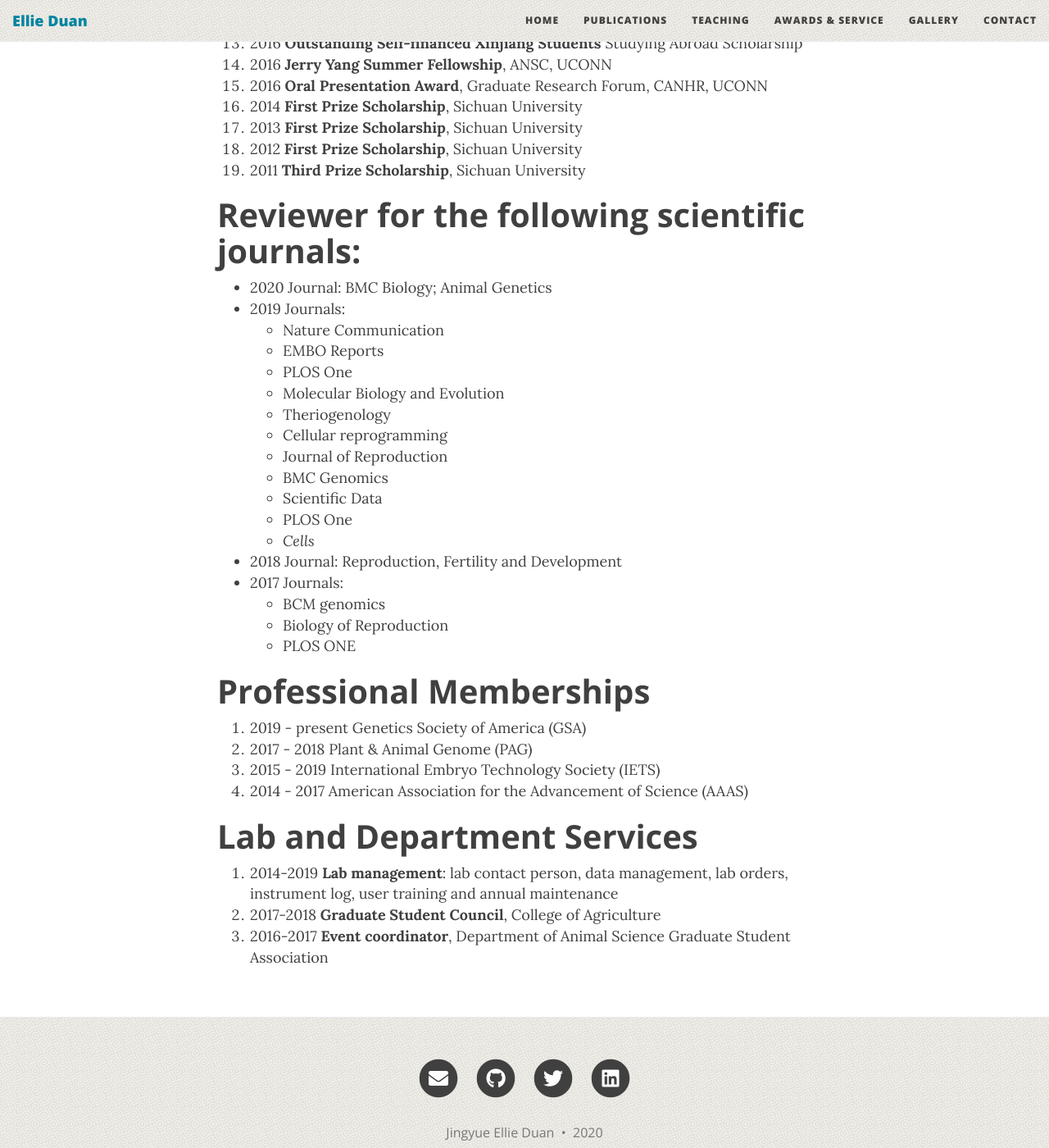
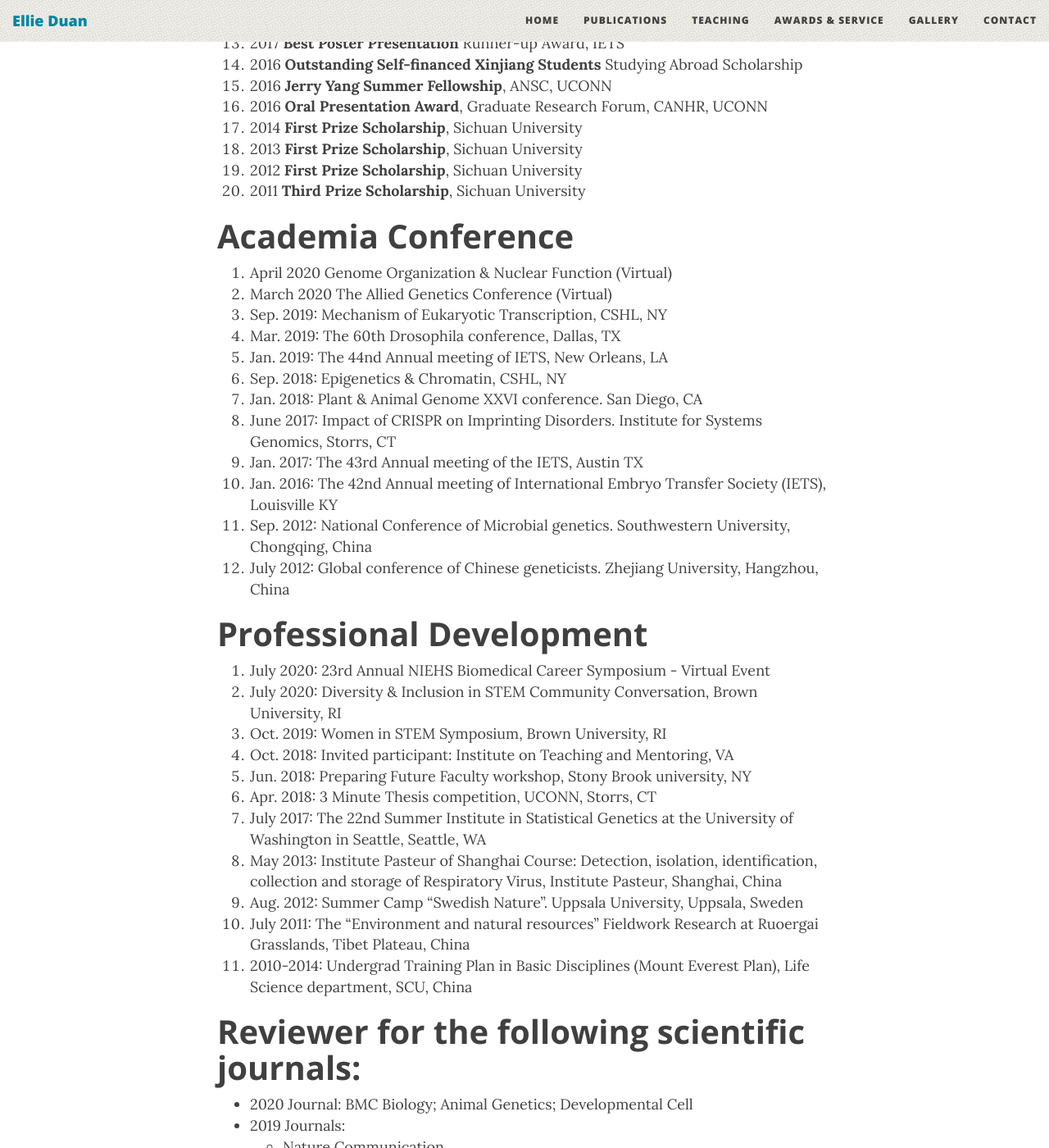
Before and after one commit to EllieDuan/EllieDuan.github.io, a Jekyll site: the page built from awards_service.md, in a window 1280 px wide and 1400 px high, scrolled down 737 px. Shown: the whole window at 82% size. Built offline with Jekyll 4.4.1, drawn with Linux system fonts in a browser that asks for light colours; nearby versions of some CDN libraries; some of the changed text lies outside the part shown.

Commit message:
update conference

```diff
--- a/awards_service.md
+++ b/awards_service.md
@@ -4,8 +4,9 @@ title: Awards & Services
 ---
 
 # Honors and Awards
-1. 2019 **Postdoc Travel Award**, Brown University, RI
-2. 2019 **Mechanisms of Eukaryotic Transcription (MOET) Meeting Financial Aid**, Cold Spring Harbor Laboratory
+1. 2020 **Postdoc Conference Award**, Brown University, RI
+2. 2019 **Postdoc Travel Award**, Brown University, RI
+3. 2019 **Mechanisms of Eukaryotic Transcription (MOET) Meeting Financial Aid**, Cold Spring Harbor Laboratory
 2.	2019 **International Travel and Registration Award** for six student competition finalists. International Embryo Technology Society (IETS) Foundation, New Orleans, Louisiana
 3.	2018 **Invitation, Travel and Registration Award**, Institute for Teaching and Mentoring, Arlington, Virginia
 4.	2018 **Epigenetics & Chromatin Meeting Financial Aid**, Cold Spring Harbor Laboratory
@@ -24,10 +25,37 @@ title: Awards & Services
 17. 2012 **First Prize Scholarship**, Sichuan University
 18.	2011 **Third Prize Scholarship**, Sichuan University
 
+# Academia Conference
+1.	April 2020 Genome Organization & Nuclear Function (Virtual)
+2.	March 2020 The Allied Genetics Conference (Virtual)
+3.	Sep. 2019: Mechanism of Eukaryotic Transcription, CSHL, NY
+4.	Mar. 2019: The 60th Drosophila conference, Dallas, TX
+5.	Jan. 2019: The 44nd Annual meeting of IETS, New Orleans, LA
+6.	Sep. 2018: Epigenetics & Chromatin, CSHL, NY
+7.	Jan. 2018: Plant & Animal Genome XXVI conference. San Diego, CA
+8.	June 2017: Impact of CRISPR on Imprinting Disorders. Institute for Systems Genomics, Storrs, CT
+9.	Jan. 2017: The 43rd Annual meeting of the IETS, Austin TX
+10.	Jan. 2016: The 42nd Annual meeting of International Embryo Transfer Society (IETS), Louisville KY
+11.	Sep. 2012: National Conference of Microbial genetics. Southwestern University, Chongqing, China
+12.	July 2012: Global conference of Chinese geneticists. Zhejiang University, Hangzhou, China
+
+
+# Professional Development
+1.	July 2020: 23rd Annual NIEHS Biomedical Career Symposium - Virtual Event
+2.	July 2020: Diversity & Inclusion in STEM Community Conversation, Brown University, RI
+3.	Oct. 2019: Women in STEM Symposium, Brown University, RI
+4.	Oct. 2018: Invited participant: Institute on Teaching and Mentoring, VA
+5.	Jun. 2018: Preparing Future Faculty workshop, Stony Brook university, NY
+6.	Apr. 2018: 3 Minute Thesis competition, UCONN, Storrs, CT
+7.	July 2017: The 22nd Summer Institute in Statistical Genetics at the University of Washington in Seattle, Seattle, WA
+8.	May 2013: Institute Pasteur of Shanghai Course: Detection, isolation, identification, collection and storage of Respiratory Virus, Institute Pasteur, Shanghai, China
+9.	Aug. 2012: Summer Camp "Swedish Nature". Uppsala University, Uppsala, Sweden
+10.	July 2011: The “Environment and natural resources” Fieldwork Research at Ruoergai Grasslands, Tibet Plateau, China
+11.	2010-2014: Undergrad Training Plan in Basic Disciplines (Mount Everest Plan), Life Science department, SCU, China
 
 
 # Reviewer for the following scientific journals:
-*	2020 Journal: BMC Biology; Animal Genetics
+*	2020 Journal: BMC Biology; Animal Genetics; Developmental Cell
 *	2019 Journals:
 	* Nature Communication
 	* EMBO Reports
```
